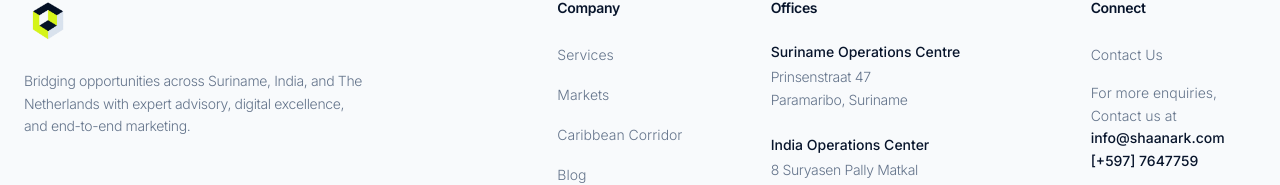
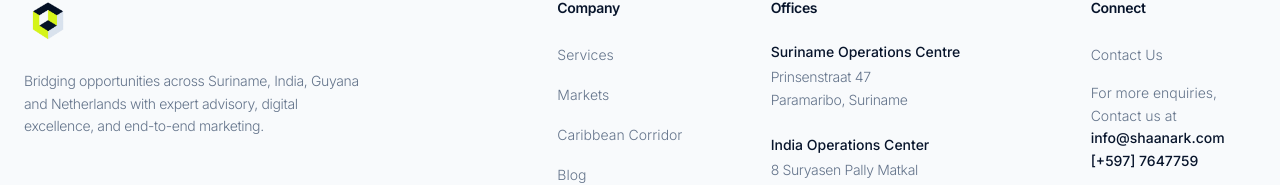
Before and after one commit to areesh18/Shanaark_ventures, a React (Vite) app: page / in a window 1280 px wide. Shown: the part 5000-5185 px from the top of the page. Built offline with nearby package versions, Linux system fonts and the light colour scheme.

Commit message:
Guyana added in footer

```diff
--- a/src/components/layout/Footer/Footer.jsx
+++ b/src/components/layout/Footer/Footer.jsx
@@ -54,9 +54,9 @@ const Footer = () => {
               />
             </Link>
             <p className="text-sm text-(--color-text-secondary) font-light leading-relaxed tracking-tight max-w-sm">
-              Bridging opportunities across Suriname, India, and The Netherlands
-              with expert advisory, digital excellence, and end-to-end
-              marketing.
+              Bridging opportunities across Suriname, India, Guyana and
+              Netherlands with expert advisory, digital excellence, and
+              end-to-end marketing.
             </p>
           </div>
 
```
